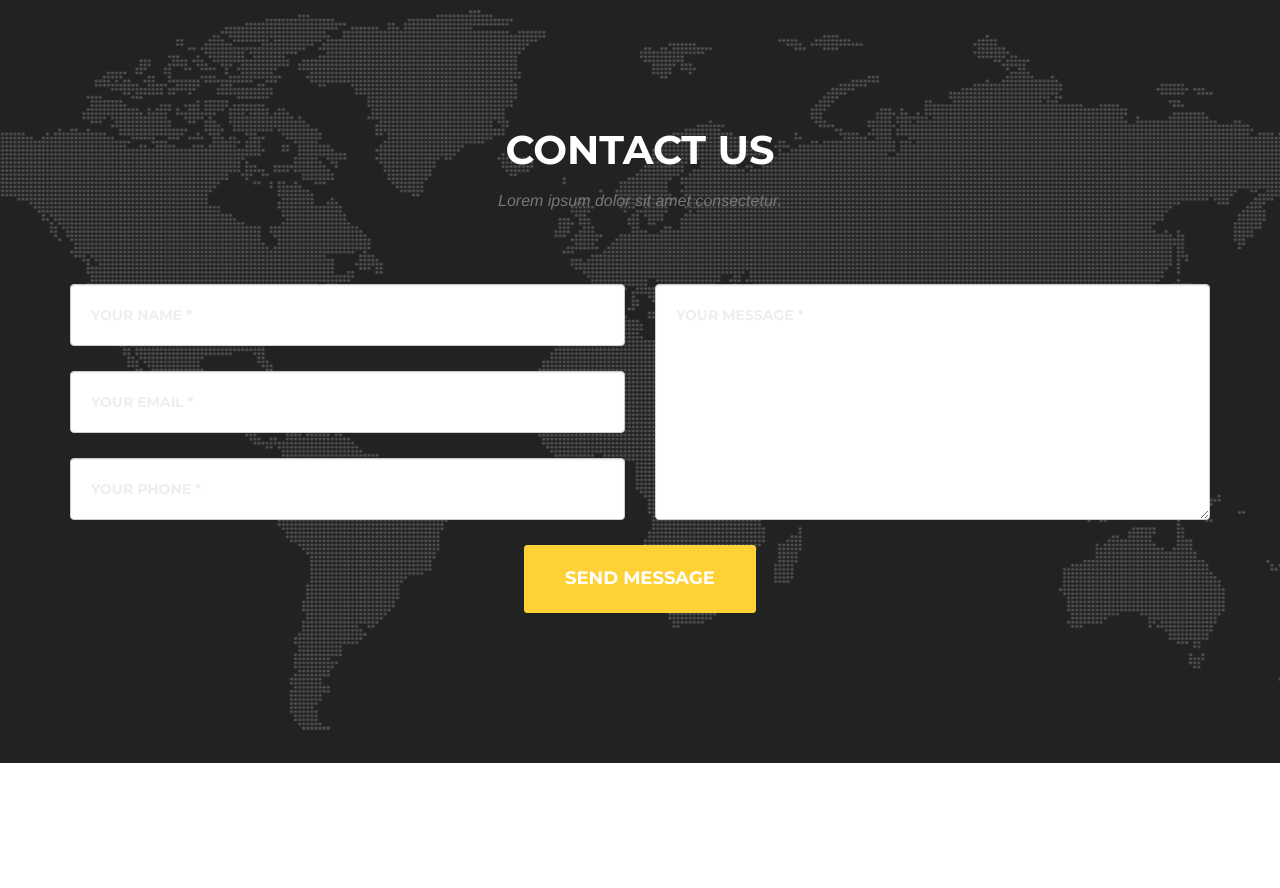
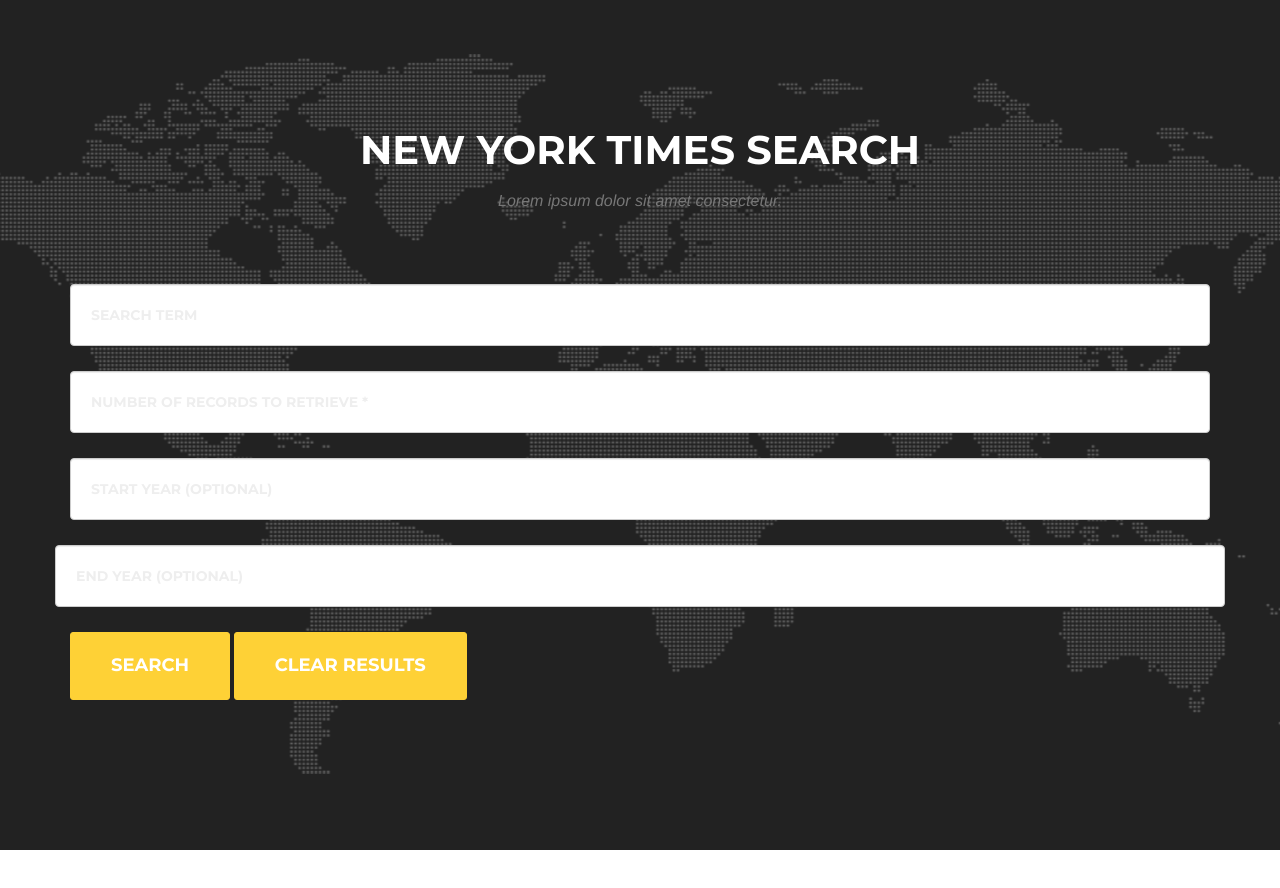
Before and after one commit to Flaxximillion/NYTimes, a website: page index.html in a window 1280 px wide. Shown: the part 780-1668 px from the top of the page. Before the commit the page ends 1593 px from the top, so only its background shows below. Drawn offline with nearby package versions, Linux system fonts and the light colour scheme; a web font is replaced by a local one.

Commit message:
cleaned up bootstrap template

```diff
--- a/index.html
+++ b/index.html
@@ -52,40 +52,41 @@
         <div class="container">
             <div class="row">
                 <div class="col-lg-12 text-center">
-                    <h2 class="section-heading">Contact Us</h2>
+                    <h2 class="section-heading">New York Times Search</h2>
                     <h3 class="section-subheading text-muted">Lorem ipsum dolor sit amet consectetur.</h3>
                 </div>
             </div>
             <div class="row">
                 <div class="col-lg-12">
-                    <form name="sentMessage" id="contactForm" novalidate>
-                        <div class="row">
-                            <div class="col-md-6">
+                    <form name="sentMessage" id="searchForm" novalidate>
                                 <div class="form-group">
-                                    <input type="text" class="form-control" placeholder="Your Name *" id="name" required data-validation-required-message="Please enter your name.">
+                                    <input type="text" class="form-control" placeholder="Search Term" id="searchTerm" required data-validation-required-message="Please enter a search term.">
                                     <p class="help-block text-danger"></p>
                                 </div>
                                 <div class="form-group">
-                                    <input type="email" class="form-control" placeholder="Your Email *" id="email" required data-validation-required-message="Please enter your email address.">
+                                    <input type="text" class="form-control" placeholder="Number of Records to Retrieve *" id="numberOfRecords" required data-validation-required-message="Please enter the amount of records you'd like to retrieve.">
                                     <p class="help-block text-danger"></p>
                                 </div>
                                 <div class="form-group">
-                                    <input type="tel" class="form-control" placeholder="Your Phone *" id="phone" required data-validation-required-message="Please enter your phone number.">
+                                    <input type="text" class="form-control" placeholder="Start Year (optional)" id="startYear">
                                     <p class="help-block text-danger"></p>
                                 </div>
+                                 </div>
+                                <div class="form-group">
+                                    <input type="text" class="form-control" placeholder="End Year (optional)" id="endYear">
+                                </div>
                             </div>
-                            <div class="col-md-6">
+                            <!--
                                 <div class="form-group">
                                     <textarea class="form-control" placeholder="Your Message *" id="message" required data-validation-required-message="Please enter a message."></textarea>
                                     <p class="help-block text-danger"></p>
                                 </div>
-                            </div>
+
                             <div class="clearfix"></div>
                             <div class="col-lg-12 text-center">
-                                <div id="success"></div>
-                                <button type="submit" class="btn btn-xl">Send Message</button>
-                            </div>
-                        </div>
+                                <div id="success"></div> -->
+                                <button type="submit" class="btn btn-xl">Search</button>
+                                <button type="submit" class="btn btn-xl">Clear Results</button>
                     </form>
                 </div>
             </div>
```
Also changed, not shown: 1 other file.
